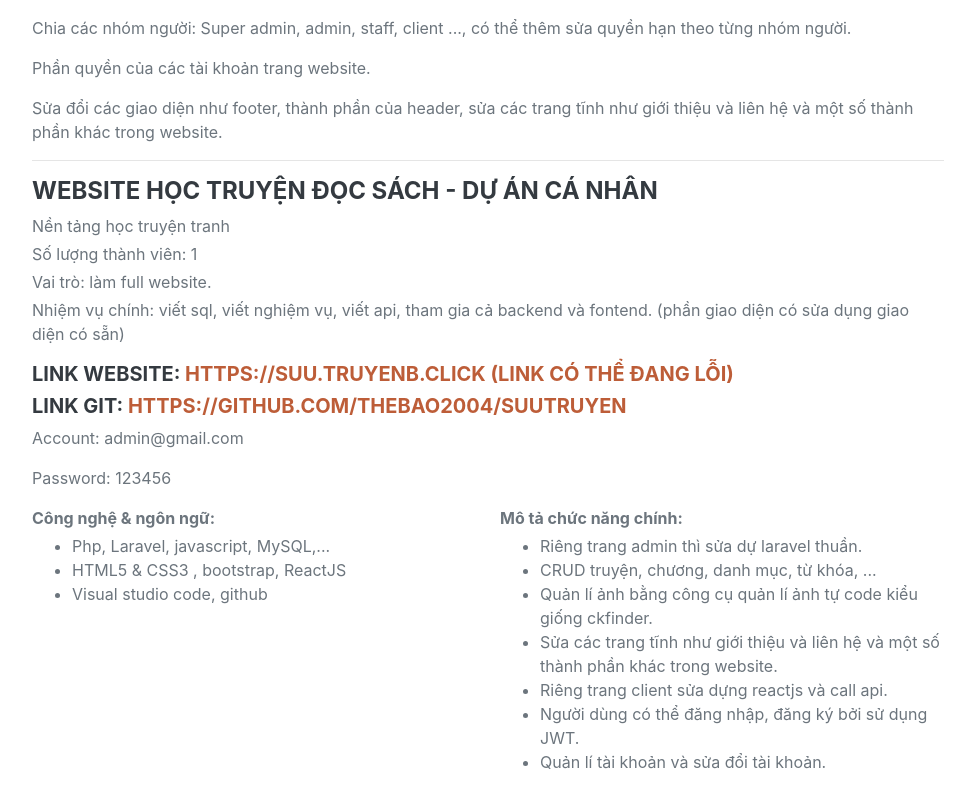
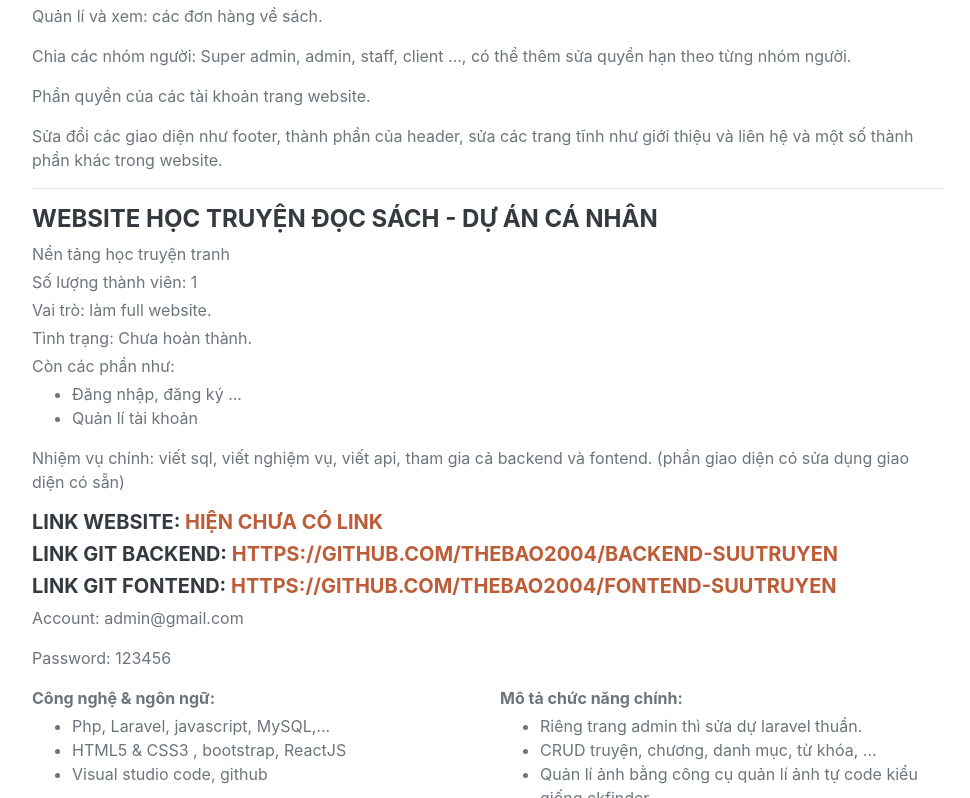
Before and after one commit to TheBao2004/cv-online-2, a plain HTML site: page index.html in a window 1280 px wide. Shown: the part 4412-5210 px from the top of the page, without its empty margins (288-1258 px from the left). Drawn offline with nearby package versions, Linux system fonts and the light colour scheme; a web font is replaced by a local one.

Commit message:
sua file index

```diff
--- a/index.html
+++ b/index.html
@@ -155,6 +155,8 @@
                 <p class="mb-1">Nền tảng học online, mua sách, làm bài thi, đọc tin tức. </p>
                 <p class="mb-1">Số lượng thành viên: 3</p>
                 <p class="mb-1">Vai trò: nhóm trưởng</p>
+                <p class="mb-1">Tình trạng: Hoàn thành.</p>
+
                 <p>
                     Nhiệm vụ chính: viết sql, viết nghiệm vụ, thiết kế layout người dùng, tham gia cả backend và fontend.
                 </p>
@@ -227,13 +229,21 @@
                 <p class="mb-1">Nền tảng học truyện tranh</p>
                 <p class="mb-1">Số lượng thành viên: 1</p>
                 <p class="mb-1">Vai trò: làm full website.</p>
+                <p class="mb-1">Tình trạng: Chưa hoàn thành.</p>
+                <p class="mb-1">Còn các phần như:</p>
+                <ul>
+                    <li>Đăng nhập, đăng ký ...</li>
+                    <li>Quản lí tài khoản</li>
+                </ul>
                 <p>
                     Nhiệm vụ chính: viết sql, viết nghiệm vụ, viết api, tham gia cả backend và fontend. (phần giao diện có sửa dụng giao diện có sẵn)
                 </p>
-                <h5>Link website: <a target="_blank" href="https://suu.truyenb.click/">https://suu.truyenb.click (Link có thể đang lỗi)</a>
+                <h5>Link website: <a target="_blank" href="#">Hiện chưa có link</a>
                 </h5>
-                <h5>Link git: <a target="_blank"
-                        href="https://github.com/TheBao2004/suutruyen">https://github.com/TheBao2004/suutruyen</a>
+                <h5>Link git backend: <a target="_blank"
+                        href="https://github.com/TheBao2004/backend-suutruyen">https://github.com/TheBao2004/backend-suutruyen</a>
+                <h5>Link git fontend: <a target="_blank"
+                    href="https://github.com/TheBao2004/fontend-suutruyen">https://github.com/TheBao2004/fontend-suutruyen</a>
                 </h5>
                 <p>Account: admin@gmail.com</p>
                 <p>Password: 123456</p>
```
